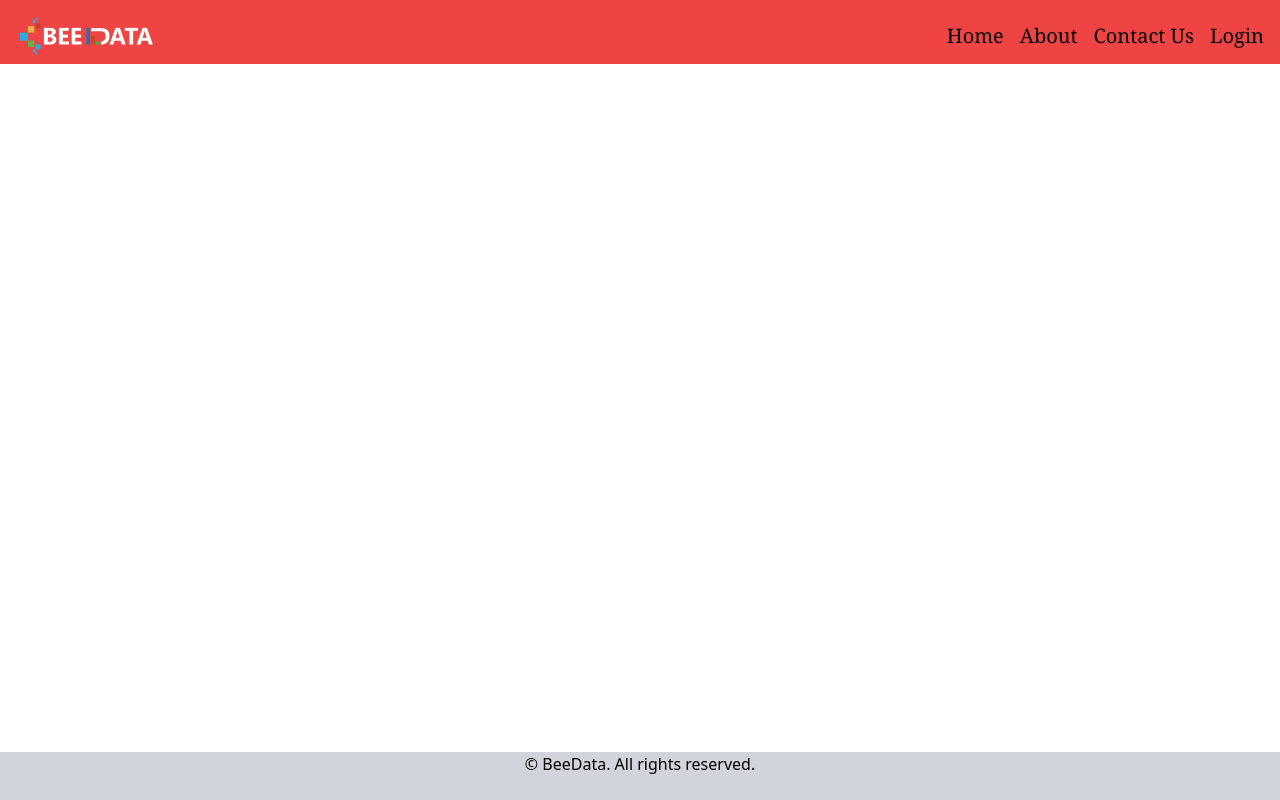
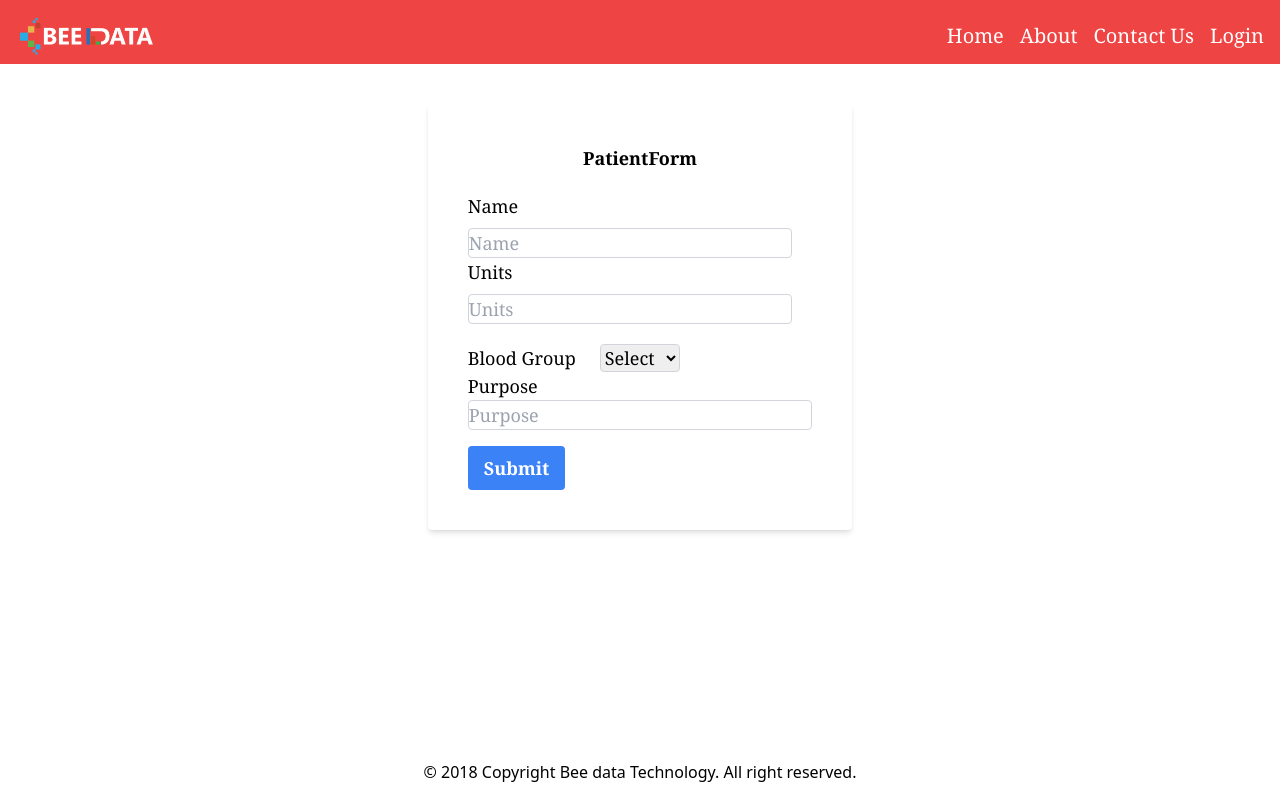
Before and after one commit to rajeshdreams333/Blood_dontataion_management, a React (Create React App) app in the folder frontend/: page /PatientForm in a window 1280 px wide. Built offline with nearby package versions, Linux system fonts and the light colour scheme.

Commit message:
Patient and blood stock db connected

```diff
--- a/frontend/src/AdminDashboard/AddBlood.js
+++ b/frontend/src/AdminDashboard/AddBlood.js
@@ -2,13 +2,13 @@ import React, { useState } from 'react'
 import axios from 'axios'
 const AddBlood = () => {
   const [values,setValues]=useState({
-    units:'',
+    Units:'',
     Blood_group:''
   })
   const handleInput = (event) => {
     setValues((prev) => ({
       ...prev,
-      [event.target.name]: event.target.value,
+      [event.target.name]:event.target.value,
     }));
   };
   const handleSubmit = async (e) => {
@@ -18,7 +18,7 @@ const AddBlood = () => {
       if (response.data.success === true){
         alert('Blood Added Successfull')
         setValues({
-          units:'',
+          Units:'',
           Blood_group:''
         });
       }
@@ -38,9 +38,9 @@ const AddBlood = () => {
             className="w-full mt-2 border border-gray-300 rounded"
             type="number"
             placeholder="Units"
-            name="units"
+            name="Units"
             required
-            value={values.units}
+            value={values.Units}
             onChange={handleInput}
           />
         </div>
@@ -49,8 +49,8 @@ const AddBlood = () => {
             Blood Group
           </label>
           <select
+            type="text"
             name="Blood_group"
-            id="Blood_group"
             className="border border-gray-300 rounded w-20 "
             value={values.Blood_group}
             required
--- a/frontend/src/AdminDashboard/BloodStocks.js
+++ b/frontend/src/AdminDashboard/BloodStocks.js
@@ -6,7 +6,6 @@ const BloodStocks = () => {
     const fetchAlldonars = async () => {
       try {
         const res = await axios.get("http://localhost:5000/blood");
-        console.log(res.json());
         setBloods(res.data);
       } catch (err) {
         console.log(err);
@@ -18,17 +17,17 @@ const BloodStocks = () => {
     <div>
       <div>
         <div>
-          <h1 className="text-center font-bold text-3xl">Blood Stocks</h1>
+          <h1 className="text-center font-bold text-3xl mt-5">Blood Stocks</h1>
         </div>
         <div className="grid gap-x-8 gap-y-4 grid-cols-4 m-20 ml-40">
-        {bloods.map((blood, i) => (
-            <div className="bg-red-500 text-center p-20 rounded-full">
-              Blood Group : {blood.Blood_group}
-              <br />
-              Units :{blood.unit}
-            </div>
-
-        ))}
+            {
+                bloods.map((blood,i)=>(
+                    <div className="bg-red-100 text-center p-20 rounded-full">
+                       <div><h1 className="font-bold">Group</h1><h2 className="text-xl font-extrabold">{blood.Blood_group}</h2></div>
+                       <div><h1 className="font-bold">Units</h1><h2 className="text-xl font-extrabold">{blood.Units}</h2></div>
+                    </div>
+                ))
+            }
         </div>
       </div>
     </div>
--- a/frontend/src/AdminDashboard/DashBoard.js
+++ b/frontend/src/AdminDashboard/DashBoard.js
@@ -2,7 +2,7 @@ import React, { useState } from "react";
 import DonarForm from "./DonarForm";
 import Donardetails from "./Donardetails";
 import AddBlood from "./AddBlood";
-import BloodDetails from "./BloodDetails";
+import PatientForm from "./PatientForm";
 import BloodStocks from "./BloodStocks";
 
 const DashBoard = () => {
@@ -57,7 +57,7 @@ const DashBoard = () => {
                 className="bg-red-300 h-10 w-40 rounded-3xl"
                 onClick={() =>setIsToggled(5)}
               >
-                BloodDetails
+                PatientForm
               </button>
             </div>
           </div>
@@ -74,7 +74,7 @@ const DashBoard = () => {
           case 4:
             return <AddBlood/>
           case 5:
-            return <BloodDetails/>
+            return <PatientForm/>
           default:
             return null
         }
--- a/frontend/src/AdminDashboard/DonarForm.js
+++ b/frontend/src/AdminDashboard/DonarForm.js
@@ -3,15 +3,15 @@ import axios from "axios";
 // import { useNavigate } from "react-router-dom";
 const DonarForm = () => {
   // const navigator=useNavigate()
-  const [values,setValues]=useState({
-    Name:"",
-    Age:'',
-    Gender:'',
-    Mobile:"",
-    Email:'',
-    Blood_group:'',
-    Address:''
-  })
+  const [values, setValues] = useState({
+    Name: "",
+    Age: "",
+    Gender: "",
+    Mobile: "",
+    Email: "",
+    Blood_group: "",
+    Address: "",
+  });
   const handleInput = (event) => {
     setValues((prev) => ({
       ...prev,
@@ -21,40 +21,64 @@ const DonarForm = () => {
   const handleSubmit = async (e) => {
     e.preventDefault();
     try {
-      const response = await axios.post('http://localhost:5000/donar',values);
-      if (response.data.success === true){
-        alert('Donar Added')
+      const response = await axios.post("http://localhost:5000/donar", values);
+      if (response.data.success === true) {
+        alert("Donar Added");
+        setValues({
+          Name: "",
+          Age: "",
+          Gender: "",
+          Mobile: "",
+          Email: "",
+          Blood_group: "",
+          Address: "",
+        });
       }
-
     } catch (error) {
       console.error(error.response.data);
     }
   };
   return (
     <div className="flex justify-center items-center font-serif">
-        <form className="bg-white shadow-md rounded p-10 text-lg" onSubmit={handleSubmit}>
+      <form
+        className="bg-white shadow-md rounded p-10 text-lg"
+        onSubmit={handleSubmit}
+      >
         <h1 className="text-center text-lg font-bold">Donar Form</h1>
         <div className="m-5 ml-0">
           <label>Name</label>
           <input
             className="w-full mt-2 border border-gray-300 rounded"
-              id="name"
             type="text"
             placeholder="Name"
             name="Name"
+            value={values.Name}
             onChange={handleInput}
             required
           />
         </div>
         <div className="m-5 ml-0">
-            <label>Gender</label>
-            <br/>
-            <input id="male" type="radio" name="Gender"  value="Male"
-           onChange={handleInput}/>
+          <label>
+            Gender
+            <div>
+              <input
+                id="male"
+                type="radio"
+                name="Gender"
+                value="Male"
+                onChange={handleInput}
+              />
               Male
-            <input id="female" type="radio" name="Gender"  value="Female"
-           onChange={handleInput}/>
+              <input
+                id="female"
+                type="radio"
+                name="Gender"
+                value="Female"
+                onChange={handleInput}
+              />
               Female
+            </div>
+          </label>
         </div>
         <div className="m-5 ml-0">
           Age
@@ -64,18 +88,18 @@ const DonarForm = () => {
             type="number"
             placeholder="Age"
             name="Age"
+            value={values.Age}
             required
             onChange={handleInput}
           />
         </div>
         <div>
-            <label className="mr-6">
-              Blood Group
-            </label>
+          <label className="mr-6">Blood Group</label>
           <select
             name="Blood_group"
             id="blood"
             className="border border-gray-300 rounded w-20 "
+            value={values.Blood_group}
             required
             onChange={handleInput}
           >
@@ -100,6 +124,7 @@ const DonarForm = () => {
             type="email"
             placeholder="Email"
             name="Email"
+            value={values.Email}
             onChange={handleInput}
           />
         </div>
@@ -111,6 +136,8 @@ const DonarForm = () => {
             type="text"
             placeholder="Mobile"
             name="Mobile"
+            value={values.Mobile}
+            required
             onChange={handleInput}
           />
         </div>
@@ -122,6 +149,7 @@ const DonarForm = () => {
             type="text"
             placeholder="Address"
             name="Address"
+            value={values.Address}
             onChange={handleInput}
           />
         </div>
@@ -135,7 +163,7 @@ const DonarForm = () => {
         </div>
       </form>
     </div>
-    )
+  );
 };
 
 export default DonarForm;
--- a/frontend/src/AdminDashboard/PatientForm.js
+++ b/frontend/src/AdminDashboard/PatientForm.js
@@ -1,147 +1,120 @@
-// import React, { useState } from "react";
-// import axios from "axios";
-// const PatientForm = () => {
-//   const [values,setValues]=useState({
-//     Name:"",
-//     Age:'',
-//     Gender:'',
-//     Mobile:"",
-//     Email:'',
-//     Purpose:'',
-//     Blood_group:'',
-//     Address:''
-//   })
-//   const handleInput = (event) => {
-//     setValues((prev) => ({
-//       ...prev,
-//       [event.target.name]: event.target.value,
-//     }));
-//   };
-//   const handleSubmit = async (e) => {
-//     try {
-//       const response = await axios.post('http://localhost:5000/patient',values);
-//       if (response.data.success === true){
-//         alert('Patient Added')
-//       }
-//     } catch (error) {
-//       console.error(error.response.data);
-//     }
-//   };
-//   return (
-//     <div className="flex justify-center items-center font-serif">
-//       <form className="bg-white shadow-md rounded p-10 text-lg" onSubmit={handleSubmit}>
-//         <h1 className="text-center text-lg font-bold">Patient Form</h1>
-//         <div className="m-5 ml-0">
-//           <label>Name</label>
-//           <input
-//             className="w-full mt-2 border border-gray-300 rounded"
-//             id="name"
-//             type="text"
-//             placeholder="Name"
-//             name="Name"
-//             onChange={handleInput}
-//             required
-//           />
-//         </div>
-//         <div className="m-5 ml-0">
-//           <label>Gender</label>
-//           <br/>
-//           <input id="male" type="radio" name="Gender" onChange={handleInput}/>
-//           Male
-//           <input id="female" type="radio" name="Gender" onChange={handleInput}/>
-//           Female
-//         </div>
-//         <div className="m-5 ml-0">
-//             Age
-//           <input
-//             className="w-full mt-2 border border-gray-300 rounded"
-//             id="age"
-//             type="number"
-//             placeholder="Age"
-//             name="Age"
-//             required
-//             onChange={handleInput}
-//           />
-//         </div>
-//         <div>
-//           <label className="mr-6">
-//             Blood Group
-//           </label>
-//           <select
-//             name="Blood_group"
-//             id="blood"
-//             className="border border-gray-300 rounded w-20 "
-//             required
-//             onChange={handleInput}
-//           >
-//             <option value="none" defaultValue>
-//               Select
-//             </option>
-//             <option value="O+ve">O+ve</option>
-//             <option value="O-ve">O-ve</option>
-//             <option value="A+ve">A+ve</option>
-//             <option value="A-ve">A-ve</option>
-//             <option value="B+ve">B+ve</option>
-//             <option value="B-ve">B-ve</option>
-//             <option value="AB+ve">AB+ve</option>
-//             <option value="AB-ve">AB-ve</option>
-//           </select>
-//         </div>
-//         <div className="m-5 ml-0">
-//           <label>Email</label>
-//           <input
-//             className="w-full mt-2 border border-gray-300 rounded"
-//             id="email"
-//             type="email"
-//             placeholder="Email"
-//             name="Email"
-//             onChange={handleInput}
-//           />
-//         </div>
-//         <div className="m-5 ml-0">
-//           <label className="">Mobile Number</label>
-//           <input
-//             className="w-full mt-2 border border-gray-300 rounded"
-//             id="mobile"
-//             type="text"
-//             placeholder="Mobile"
-//             name="Mobile"
-//             onChange={handleInput}
-//           />
-//         </div>
-//         <div className="m-5 ml-0">
-//           <label>Purpose</label>
-//           <input
-//             className="w-full mt-2 border border-gray-300 rounded"
-//             id="Purpose"
-//             type="text"
-//             placeholder="Purpose"
-//             name="Purpose"
-//             onChange={handleInput}
-//           />
-//         </div>
-//         <div className="m-5 ml-0">
-//           <label className="">Address</label>
-//           <input
-//             className="w-full mt-2 border border-gray-300 rounded"
-//             id="Address"
-//             type="text"
-//             placeholder="Address"
-//             name="Address"
-//           onChange={handleInput}
-//           />
-//         </div>
-//         <div className="">
-//           <button
-//             className="bg-blue-500 hover:bg-blue-700 text-white font-bold mt-4 py-2 px-4 rounded focus:outline-none focus:shadow-outline"
-//             type="submit"
-//           >
-//             Submit
-//           </button>
-//         </div>
-//       </form>
-//     </div>
-//   );
-// };
+import React, { useState } from "react";
+import axios from "axios";
+const PatientForm = () => {
+  const [values, setValues] = useState({
+    Name:'',
+    Units: '',
+    Blood_group: '',
+    Purpose:''
+  });
+  const handleInput = (event) => {
+    setValues((prev) => ({
+      ...prev,
+      [event.target.name]: event.target.value,
+    }));
+  };
+  const handleSubmit = async (e) => {
+    e.preventDefault();
+    try {
+      const response = await axios.post("http://localhost:5000/patients", values);
+      if (response.data.success === true) {
+        alert("Pateints Details added");
+        setValues({
+          Name: '',
+          Units: '',
+          Blood_group: '',
+          Purpose: '',
+        });
+      }
+    } catch (error) {
+      console.error(error.response.data);
+    }
+  };
+  return (
+    <div>
+      <div className="flex justify-center items-center font-serif mt-10">
+        <form
+          className="bg-white shadow-md rounded p-10 text-lg"
+          onSubmit={handleSubmit}
+        >
+          <h1 className="text-center text-lg font-bold">PatientForm</h1>
+          <div className="m-5 ml-0">
+            <div>
+            <label>
+              Name
+              <input
+              className="w-full mt-2 border border-gray-300 rounded"
+                type="text"
+                placeholder="Name"
+                name="Name"
+                required
+                value={values.Name}
+                onChange={handleInput}
+              />
+            </label>
+            </div>
+            <div>
+            <label>
+              Units
+            <input
+              className="w-full mt-2 border border-gray-300 rounded"
+              type="number"
+              placeholder="Units"
+              name="Units"
+              required
+              value={values.Units}
+              onChange={handleInput}
+            />
+            </label>
+            </div>
+          </div>
+          <div>
+            <label className="mr-6">Blood Group</label>
+            <select
+              type="text"
+              name="Blood_group"
+              className="border border-gray-300 rounded w-20 "
+              value={values.Blood_group}
+              required
+              onChange={handleInput}
+            >
+              <option value="none" defaultValue>
+                Select
+              </option>
+              <option value="O+ve">O+ve</option>
+              <option value="O-ve">O-ve</option>
+              <option value="A+ve">A+ve</option>
+              <option value="A-ve">A-ve</option>
+              <option value="B+ve">B+ve</option>
+              <option value="B-ve">B-ve</option>
+              <option value="AB+ve">AB+ve</option>
+              <option value="AB-ve">AB-ve</option>
+            </select>
+          </div>
+          <label>
+            Purpose
+            <input
+              className="border border-gray-300 rounded w-full"
+              type="text"
+              placeholder="Purpose"
+              name="Purpose"
+              required
+              value={values.Purpose}
+              onChange={handleInput}
+            />
+          </label>
+          <div className="">
+            <button
+              className="bg-blue-500 hover:bg-blue-700 text-white font-bold mt-4 py-2 px-4 rounded focus:outline-none focus:shadow-outline"
+              type="submit"
+            >
+              Submit
+            </button>
+          </div>
+        </form>
+      </div>
+    </div>
+  );
+};
 
-// export default PatientForm;
+export default PatientForm;
--- a/frontend/src/components/Body.js
+++ b/frontend/src/components/Body.js
@@ -9,6 +9,7 @@ import Donardetails from '../AdminDashboard/Donardetails';
 import UpdateDonar from '../AdminDashboard/UpdateDonar';
 import DonarForm from '../AdminDashboard/DonarForm';
 import AddBlood from '../AdminDashboard/AddBlood';
+import PatientForm from '../AdminDashboard/PatientForm';
 const Body = () => {
   return (
     <>
@@ -22,6 +23,7 @@ const Body = () => {
     <Route path="/DonarForm" element={<DonarForm/>}/>
     <Route path="/AddBlood" element={<AddBlood/>}/>
     <Route path="/Donardetails" element={<Donardetails/>}/>
+    <Route path="/PatientForm" element={<PatientForm/>}/>
     <Route path="/DashBoard/update/:iddonar" element={<UpdateDonar/>}/>
     </Routes>
     </div>
--- a/frontend/src/components/Footer.js
+++ b/frontend/src/components/Footer.js
@@ -2,8 +2,8 @@ import React from 'react'
 
 const Footer = () => {
   return (
-    <footer className='text-center h-12 bg-gray-300'>
-      <p>&copy; BeeData. All rights reserved.</p>
+    <footer className='text-center h-10 bg--300 text-black-500'>
+      <p>© 2018 Copyright Bee data Technology. All right reserved.</p>
     </footer>
   )
 }
--- a/frontend/src/components/Header.js
+++ b/frontend/src/components/Header.js
@@ -5,7 +5,7 @@ import { Link } from 'react-router-dom';
 
 const Header = () => {
   return (
-    <header className="bg-red-500 text-black p-4 font-serif text-xl h-16">
+    <header className="bg-red-500 text-white p-4 font-serif text-xl h-16">
       <div className="container mx-auto flex justify-between items-center">
         <Link to="/">
           <img src=".\assets\BDMS_logo.png" alt="Logo" className="h-10 w-42" />
```
Also changed, not shown: frontend/src/AdminDashboard/BloodDetails.js (deleted, +0 -51 lines), frontend/src/components/About.js (+35 -4 lines), frontend/src/components/Home.js (+34 -5 lines). Lines whose indentation alone changed are shown as unchanged.
